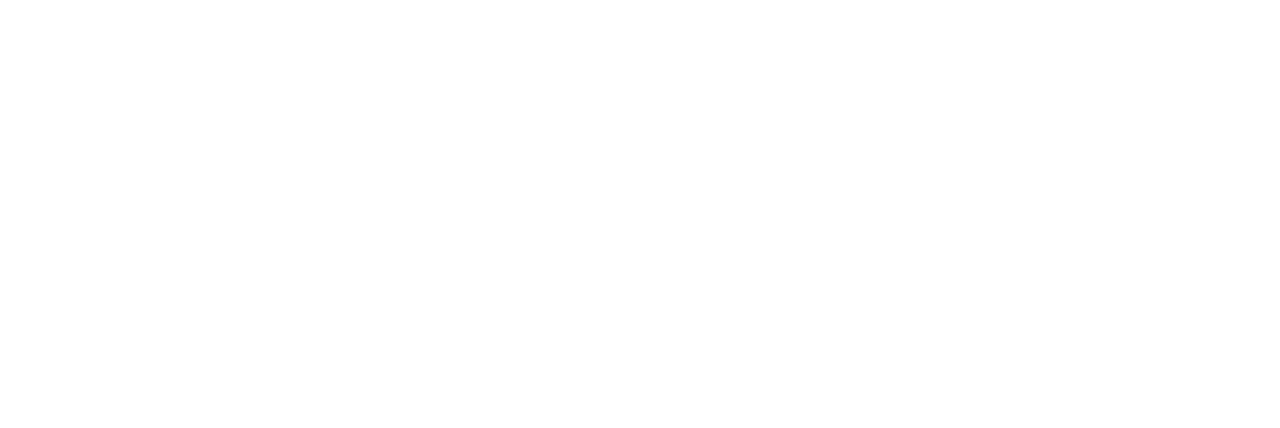
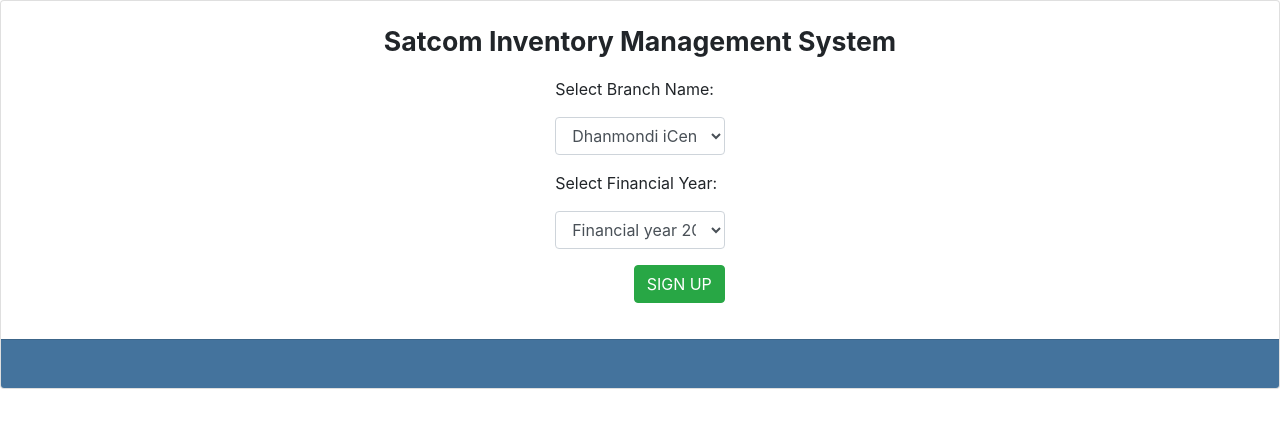
Before and after one commit to IamFrost/angular-project-3, an Angular app: page /selectBranchFyear in a window 1280 px wide. Before the commit this address led to /. Shown: the top 428 px of the page. Built offline with nearby package versions, Linux system fonts and the light colour scheme.

Commit message:
select branch-fyear added, card body designed.

```diff
--- a/src/app/app.module.ts
+++ b/src/app/app.module.ts
@@ -7,13 +7,15 @@
 import { LoginComponent } from './login/login.component';
 import { SignupComponent } from './signup/signup.component';
 import { SelectBranchFyearComponent } from './select-branch-fyear/select-branch-fyear.component';
+import { Test1Component } from './test1/test1.component';
 
 @NgModule({
   declarations: [
     AppComponent,
     LoginComponent,
     SignupComponent,
-    SelectBranchFyearComponent
+    SelectBranchFyearComponent,
+    Test1Component
   ],
   imports: [
     BrowserModule,
--- a/src/app/select-branch-fyear/select-branch-fyear.component.html
+++ b/src/app/select-branch-fyear/select-branch-fyear.component.html
@@ -1 +1,58 @@
-<p>select-branch-fyear works!</p>
+<div class="card">
+  <!-- <div class="card-header" style="background-color: #44739d;">
+    <div class="container-fluid" style="display: flex; justify-content: space-between;">
+      <div>
+        <p style="text-align: center; color: #ffffff;">This is a Beta Version Application, please send us your feedback
+          !!</p>
+        <p style="text-align: center; color: #ffffff;">For any query call us</p>
+      </div>
+      <div>
+
+      </div>
+      <div>
+        <div style="display: inline-flex; height: min-content; justify-content: space-between; align-items: center;">
+          <p>Logged in as --</p>
+          <p>Admin</p>
+        </div>
+
+        <a href="#" class="btn btn-danger btn-sm">Logout</a>
+
+      </div>
+    </div>
+  </div> -->
+  <div class="card-body col-md-6 offset-md-3">
+
+
+    <p style="text-align: center; font-weight: bold; font-size: 20pt;">Satcom Inventory Management System</p>
+
+    <div class="col-md-4 offset-md-4">
+      <div class="form-group" style="width: 100%;">
+        <p style="text-align: left;">Select Branch Name:</p>
+        <select class="form-control" id="sel1">
+          <option>Dhanmondi iCenter</option>
+          <option>2</option>
+          <option>3</option>
+          <option>4</option>
+        </select>
+      </div>
+
+      <div class="form-group">
+        <p style="text-align: left;">Select Financial Year:</p>
+        <select class="form-control" id="sel1">
+          <option>Financial year 2020 - 2021</option>
+          <option>2</option>
+          <option>3</option>
+          <option>4</option>
+        </select>
+      </div>
+
+      <div class="form-group" style="display: flex; justify-content: flex-end;">
+        <button type="submit" class="btn btn-success">SIGN UP</button>
+      </div>
+    </div>
+
+  </div>
+  <div class="card-footer text-muted" style="background-color: #44739d;">
+    <br>
+  </div>
+</div>
--- /dev/null
+++ b/src/app/test1/test1.component.html
@@ -0,0 +1,21 @@
+<div class="card-header" style="background-color: #44739d;">
+  <div class="container-fluid" style="display: flex; justify-content: space-between;">
+    <div>
+      <p style="text-align: center; color: #ffffff;">This is a Beta Version Application, please send us your feedback
+        !!</p>
+      <p style="text-align: center; color: #ffffff;">For any query call us</p>
+    </div>
+    <div>
+
+    </div>
+    <div>
+      <div style="display: inline-flex; height: min-content; justify-content: space-between; align-items: center;">
+        <p>Logged in as --</p>
+        <p>Admin</p>
+      </div>
+
+      <a href="#" class="btn btn-danger btn-sm">Logout</a>
+
+    </div>
+  </div>
+</div>
--- /dev/null
+++ b/src/app/test1/test1.component.ts
@@ -0,0 +1,15 @@
+import { Component, OnInit } from '@angular/core';
+
+@Component({
+  selector: 'app-test1',
+  templateUrl: './test1.component.html',
+  styleUrls: ['./test1.component.css']
+})
+export class Test1Component implements OnInit {
+
+  constructor() { }
+
+  ngOnInit(): void {
+  }
+
+}
```
Also changed, not shown: src/app/app-routing.module.ts (+11 -1 lines), src/app/test1/test1.component.css (added), 1 other file (tests, documents, lock files or other folders).
